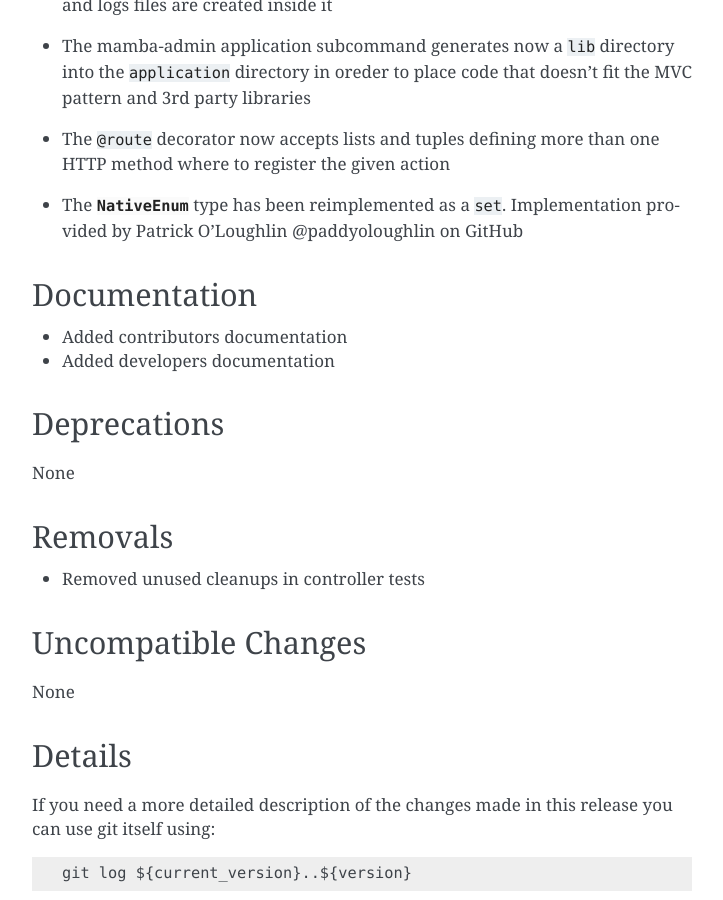
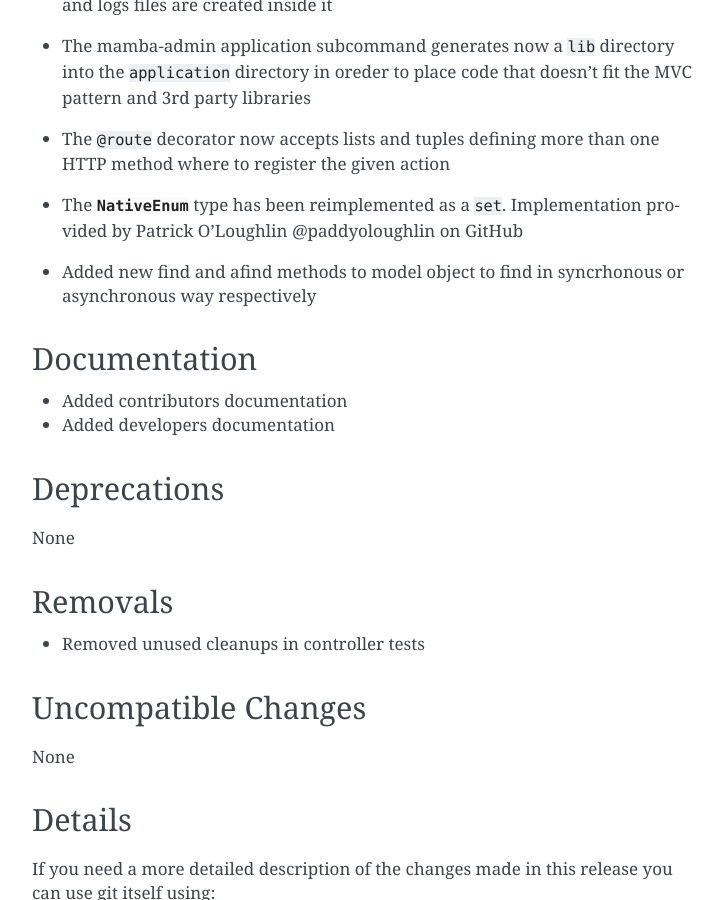
Before and after one commit to PyMamba/mamba-framework, a Sphinx documentation site: the page built from docs/relnotes/index.rst, in a window 1280 px wide and 900 px high, scrolled down 2826 px. Shown: the whole window, without its empty margins (388-1111 px from the left). Built offline with Sphinx 7.4.7, drawn with Linux system fonts in a browser that asks for light colours; pages that are not in the unit, such as notebooks, are missing from menus.

Commit message:
index.rst updated

```diff
--- a/docs/relnotes/index.rst
+++ b/docs/relnotes/index.rst
@@ -78,6 +78,7 @@ Changes
 * The mamba-admin application subcommand generates now a ``lib`` directory into the ``application`` directory in oreder to place code that doesn't fit the MVC pattern and 3rd party libraries
 * The ``@route`` decorator now accepts lists and tuples defining more than one HTTP method where to register the given action
 * The :class:`~mamba.enterprise.common.NativeEnum` type has been reimplemented as a ``set``. Implementation provided by Patrick O'Loughlin @paddyoloughlin on GitHub
+* Added new find and afind methods to model object to find in syncrhonous or asynchronous way respectively
 
 Documentation
 -------------
```
